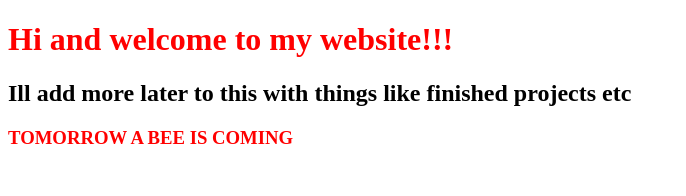
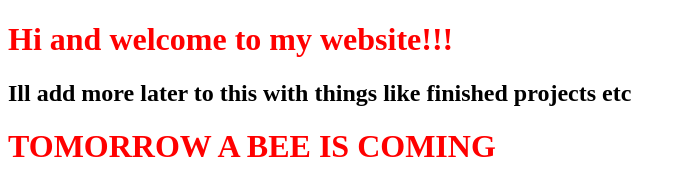
Before and after one commit to Virtknight/Website, a plain HTML site: page index.html in a window 1280 px wide. Shown: the whole page, without its empty margins (0-686 px from the left). Drawn offline with Linux system fonts and the light colour scheme.

Commit message:
Update index.html

```diff
--- a/index.html
+++ b/index.html
@@ -9,7 +9,7 @@
 <body>
     <h1>Hi and welcome to my website!!!</h1>
     <h2>Ill add more later to this with things like finished projects etc</h2>
-    <h3>TOMORROW A BEE IS COMING</h3>
+    <h1>TOMORROW A BEE IS COMING</h1>
 
 </body>
 </html>
```
